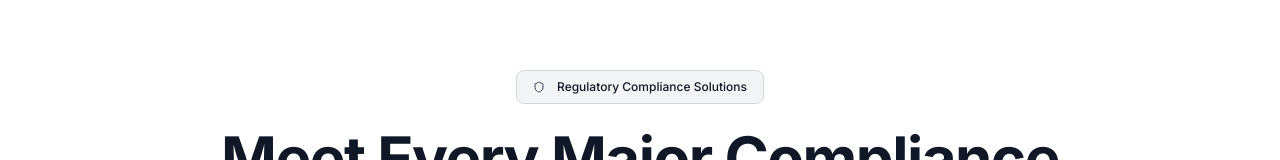
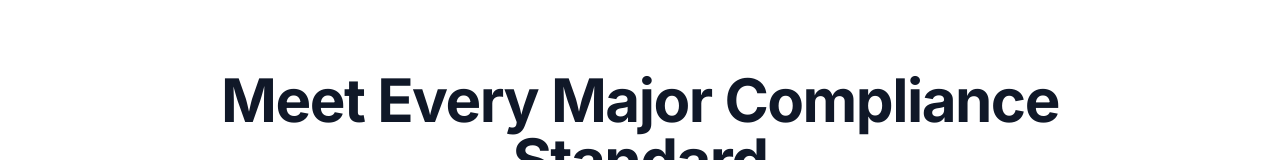
Before and after one commit to SEWORKSINC/leakjar_nextjs, a Next.js app: page /solutions in a window 1280 px wide. Shown: the part 131-291 px from the top of the page. Built offline with nearby package versions, Linux system fonts and the light colour scheme; no server answers.

Commit message:
Remove Regulatory Compliance Solutions badge from solutions page

```diff
--- a/app/solutions/page.tsx
+++ b/app/solutions/page.tsx
@@ -117,10 +117,6 @@ export default function SolutionsPage() {
       {/* Hero Section */}
       <section className="container mx-auto px-4 py-16 md:py-20">
         <div className="max-w-4xl mx-auto text-center">
-          <Badge className="mb-6 px-4 py-2 bg-gray-100 text-gray-900 border border-gray-300">
-            <Shield className="h-4 w-4 mr-2 inline text-gray-700" />
-            Regulatory Compliance Solutions
-          </Badge>
           <h1 className="text-4xl md:text-6xl font-bold mb-6 text-gray-900 tracking-tight">
             Meet Every Major Compliance Standard
           </h1>
```
